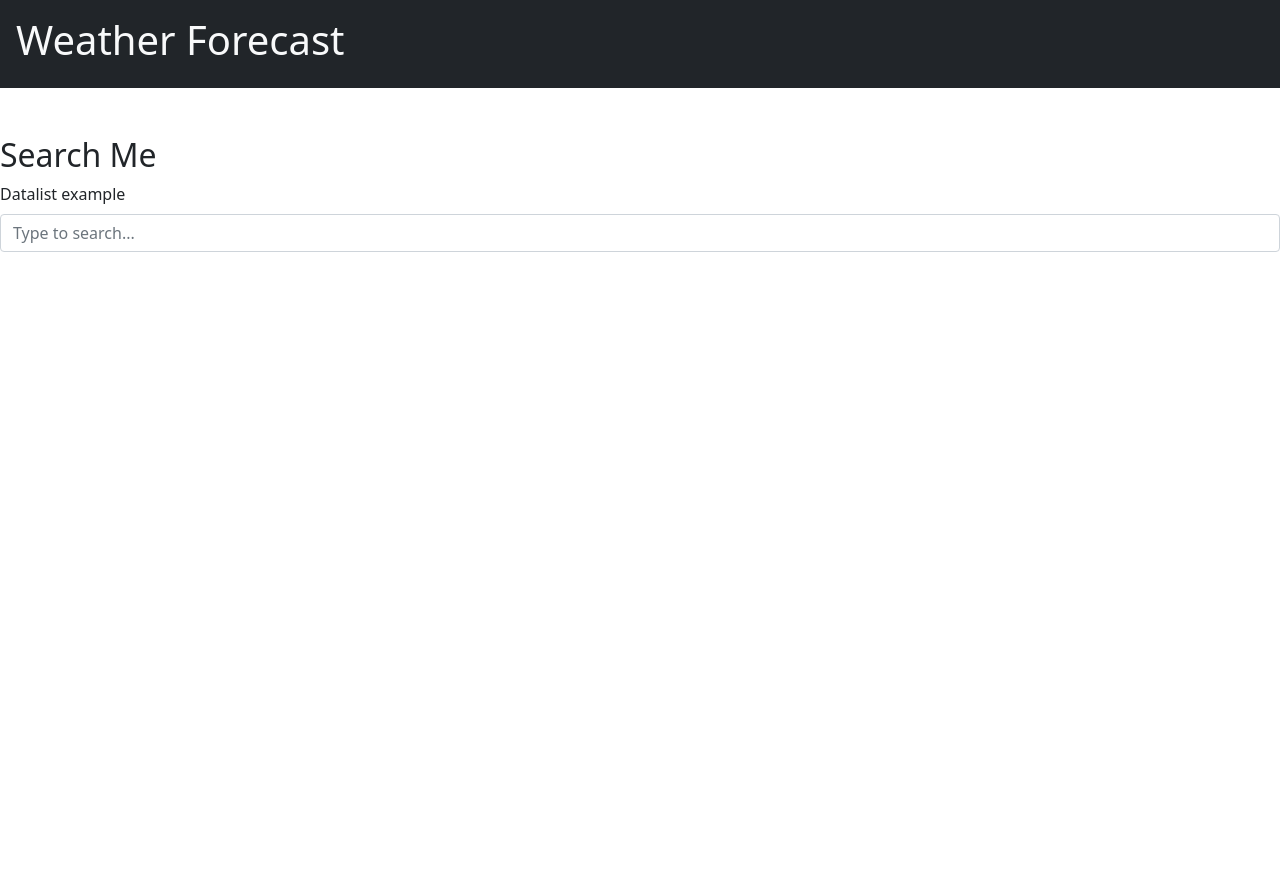
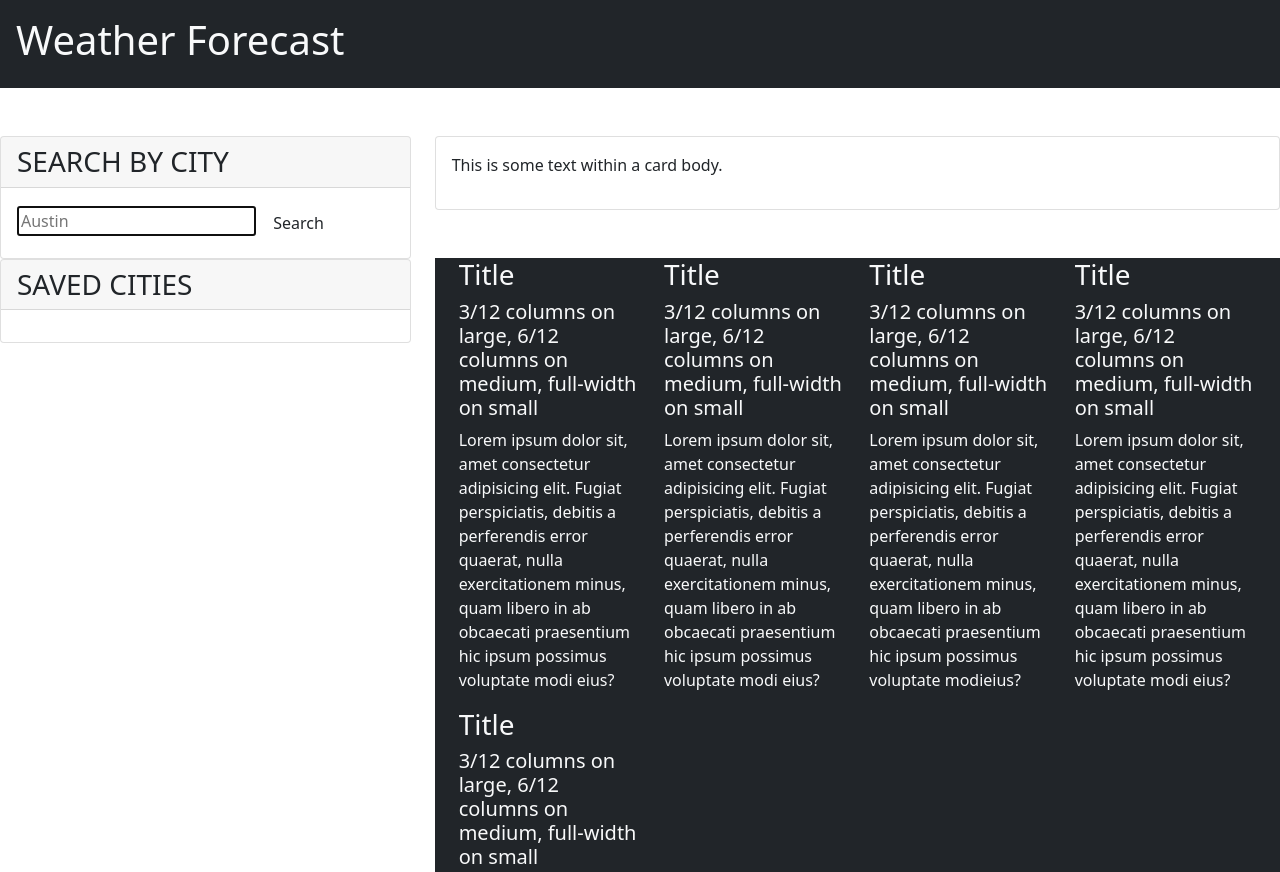
Before and after one commit to Annie-McElroy/weather-dashboard, a plain HTML site: page index.html in a window 1280 px wide. Shown: the top 872 px of the page. Before the commit the page ends 800 px from the top, so only its background shows below. Drawn offline with nearby package versions, Linux system fonts and the light colour scheme.

Commit message:
Fixed the spacing content around the search container and the cards container for the weather

```diff
--- a/index.html
+++ b/index.html
@@ -7,7 +7,8 @@
     <link rel="stylesheet" href="https://cdn.jsdelivr.net/npm/bootstrap@5.1.3/dist/css/bootstrap.min.css">
     <title>Weather Dashboard</title>
 </head>
-<body>
+
+<body class="flex-column min-100-vh">
     <!-- Header with title -->
     <header class="container-fluid bg-dark text-light mb-5 p-3">
         <div class="d-flex align-items-center">
@@ -15,24 +16,73 @@
         </div>
     </header>
 
-    <main>
-        <aside>
-            <h2>Search Me </h2>
-            <label for="exampleDataList" class="form-label">Datalist example</label>
-            <input class="form-control" list="datalistOptions" id="exampleDataList" placeholder="Type to search...">
-            <datalist id="datalistOptions">
-                <option value="San Francisco">
-                <option value="New York">
-                <option value="Seattle">
-                <option value="Los Angeles">
-                <option value="Chicago">
-            </datalist>
+    <main class="row justify-space-between">
+        <aside class="col-12 col-md-4">
+
+            <div class="card">
+                <h3 class="card-header text-uppercase">Search By City</h3>
+                <form id="user-form" class="card-body">
+                    <!-- <label class="form-label" for="city">City</label> -->
+                    <input name="city" id="city" type="text" autofocus="true" class="form-input" placeholder="Austin"/>
+                    <button type="submit" class="btn">Search</button>
+                </form>
+            </div>
+
+            <div class="card">
+                <h3 class="card-header text-uppercase">Saved Cities</h3>
+                <div class="card-body">
+                </div>
+            </div>
+
         </aside>
 
-        <section>
+        <div class="col-12 col-md-8">
+            <!-- Current Date -->
             <!-- row for the current date -->
-            <!-- row for the 5 days -->
-        </section>
+            <div class="card">
+                <p class="card-body">
+                    This is some text within a card body.
+                </p>
+            </div>
+            <section class="container my-5 bg-dark text-light">
+                <div class="row">
+                    <div class="col-12 col-md-6 col-lg-3">
+                        <h3>Title</h3>
+                        <h5>3/12 columns on large, 6/12 columns on medium, full-width on small</h5>
+                        <p>Lorem ipsum dolor sit, amet consectetur adipisicing elit. Fugiat perspiciatis, debitis a perferendis error
+                        quaerat, nulla exercitationem minus, quam libero in ab obcaecati praesentium hic ipsum possimus voluptate modi
+                        eius?</p>
+                    </div>
+                    <div class="col-12 col-md-6 col-lg-3">
+                        <h3>Title</h3>
+                        <h5>3/12 columns on large, 6/12 columns on medium, full-width on small</h5>
+                        <p>Lorem ipsum dolor sit, amet consectetur adipisicing elit. Fugiat perspiciatis, debitis a perferendis error
+                        quaerat, nulla exercitationem minus, quam libero in ab obcaecati praesentium hic ipsum possimus voluptate modi
+                        eius?</p>
+                    </div>
+                    <div class="col-12 col-md-6 col-lg-3">
+                        <h3>Title</h3>
+                        <h5>3/12 columns on large, 6/12 columns on medium, full-width on small</h5>
+                        <p>Lorem ipsum dolor sit, amet consectetur adipisicing elit. Fugiat perspiciatis, debitis a perferendis error quaerat, nulla exercitationem minus, quam libero in ab obcaecati praesentium hic ipsum possimus voluptate modieius?</p>
+                    </div>
+                    <div class="col-12 col-md-6 col-lg-3">
+                        <h3>Title</h3>
+                        <h5>3/12 columns on large, 6/12 columns on medium, full-width on small</h5>
+                        <p>Lorem ipsum dolor sit, amet consectetur adipisicing elit. Fugiat perspiciatis, debitis a perferendis error
+                        quaerat, nulla exercitationem minus, quam libero in ab obcaecati praesentium hic ipsum possimus voluptate modi
+                        eius?</p>
+                    </div>
+                    <div class="col-12 col-md-6 col-lg-3">
+                        <h3>Title</h3>
+                        <h5>3/12 columns on large, 6/12 columns on medium, full-width on small</h5>
+                        <p>Lorem ipsum dolor sit, amet consectetur adipisicing elit. Fugiat perspiciatis, debitis a perferendis error
+                        quaerat, nulla exercitationem minus, quam libero in ab obcaecati praesentium hic ipsum possimus voluptate modi
+                        eius?</p>
+                    </div>
+                </div>
+            </section>
+        </div>
+
     </main>
     <!-- aside section -->
         <!-- Search input with button -->
```
Also changed, not shown: assets/js/script.js (+11 -3 lines).
